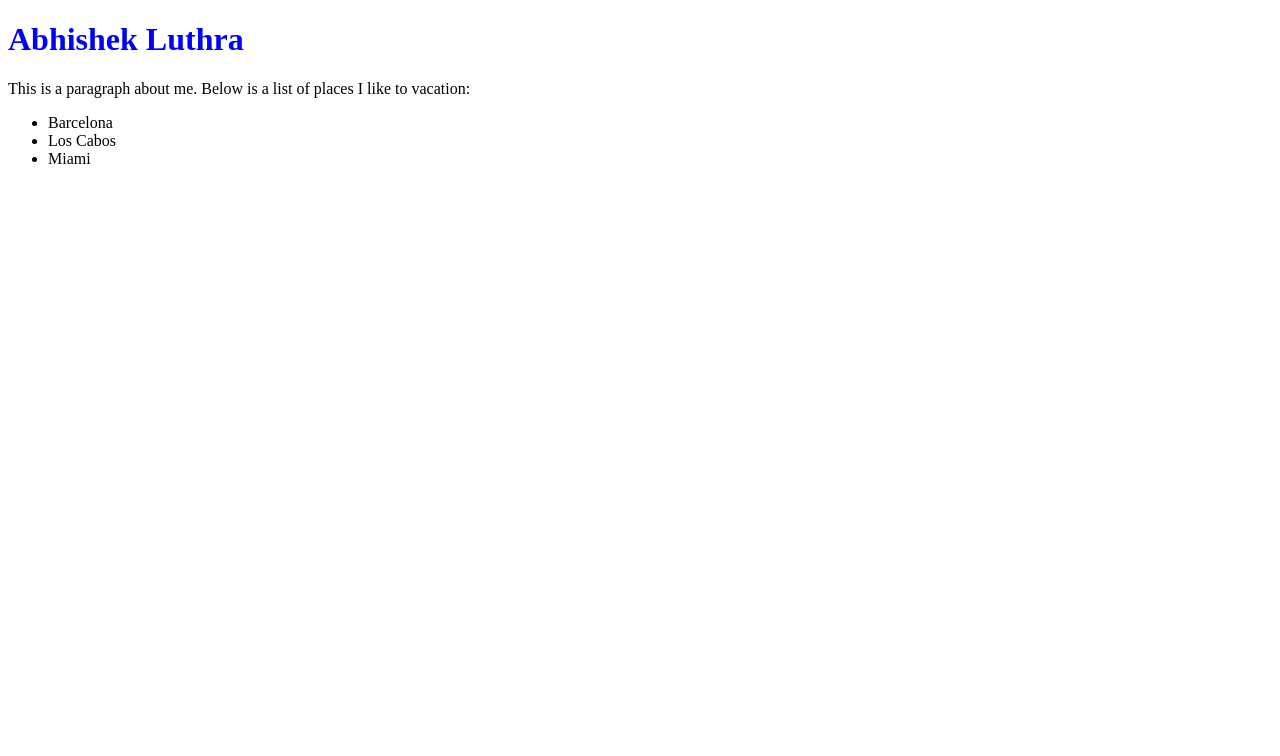
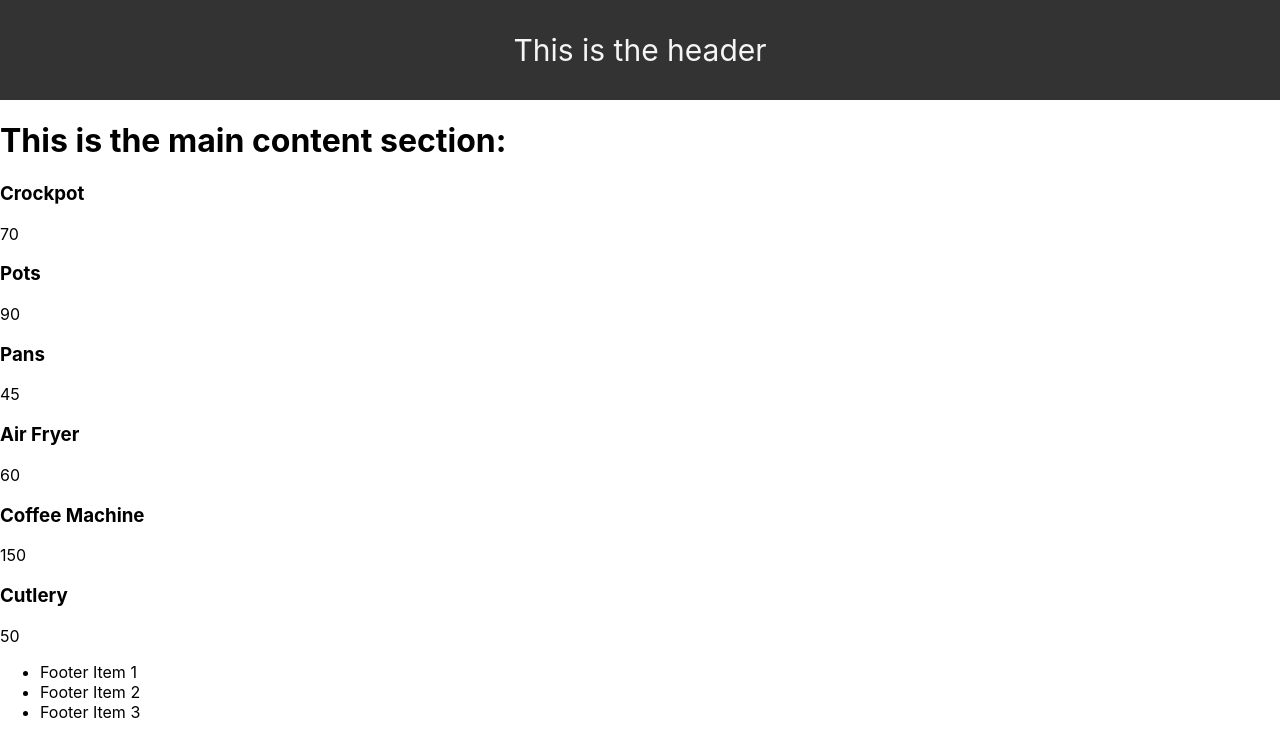
Before and after one commit to abhishekluthra/learning-react-app, a React (Create React App) app: page / in a window 1280 px wide. Shown: the top 756 px of the page. Built offline with nearby package versions, Linux system fonts and the light colour scheme.

Commit message:
More react practice!

```diff
--- /dev/null
+++ b/src/App.js
@@ -0,0 +1,17 @@
+import React from 'react';
+
+import Navbar from './components/Navbar';
+import MainContent from './components/MainContent';
+import Footer from './components/Footer';
+
+function App () {
+    return (
+        <div>
+            <Navbar />
+            <MainContent />
+            <Footer />
+        </div>
+    )
+}
+
+export default App
--- /dev/null
+++ b/src/components/Footer.js
@@ -0,0 +1,13 @@
+import React from 'react';
+
+function Footer () {
+    return (
+        <ul>
+            <li>Footer Item 1</li>
+            <li>Footer Item 2</li>
+            <li>Footer Item 3</li>
+        </ul>
+    );
+}
+
+export default Footer
--- /dev/null
+++ b/src/components/Item.js
@@ -0,0 +1,12 @@
+import React from 'react';
+
+function Item (props) {
+    return (
+        <div>
+            <h3>{props.name}</h3>
+            <p>{props.price}</p>
+        </div>
+    )
+}
+
+export default Item
--- /dev/null
+++ b/src/components/MainContent.js
@@ -0,0 +1,23 @@
+import React from 'react';
+
+import ItemList from '../data/Items';
+import Item from './Item';
+function MainContent () {
+
+    let itemComponents = ItemList.map( (item) => {
+        return <Item
+            key={item.id}
+            name={item.name}
+            price={item.price}
+        />
+    });
+
+    return (
+        <main>
+            <h1>This is the main content section:</h1>
+            {itemComponents}
+        </main>
+    )
+}
+
+export default MainContent;
--- /dev/null
+++ b/src/components/Navbar.js
@@ -0,0 +1,9 @@
+import React from 'react';
+
+function Navbar() {
+    return (
+        <header className="navbar">This is the header</header>
+    );
+}
+
+export default Navbar;
--- /dev/null
+++ b/src/data/Items.js
@@ -0,0 +1,34 @@
+const ItemList = [
+    {
+        id: 1,
+        name: 'Crockpot',
+        price: 70
+    },
+    {
+        id: 2,
+        name: 'Pots',
+        price: 90
+    },
+    {
+        id: 3,
+        name: 'Pans',
+        price: 45
+    },
+    {
+        id: 4,
+        name: 'Air Fryer',
+        price: 60
+    },
+    {
+        id: 5,
+        name: 'Coffee Machine',
+        price: 150
+    },
+    {
+        id: 6,
+        name: 'Cutlery',
+        price: 50
+    }
+]
+
+export default ItemList
--- a/src/index.css
+++ b/src/index.css
@@ -11,3 +11,19 @@ code {
   font-family: source-code-pro, Menlo, Monaco, Consolas, 'Courier New',
     monospace;
 }
+
+.my-name {
+  color: 'blue';
+}
+
+.navbar {
+  height: 100px;
+  background-color: #333333;
+  color: whitesmoke;
+  margin-bottom: 15px;
+  text-align: center;
+  font-size: 30px;
+  display: flex;
+  justify-content: center;
+  align-items: center;
+}
--- a/src/index.js
+++ b/src/index.js
@@ -1,24 +1,10 @@
 import React from 'react';
 import ReactDOM from 'react-dom';
 
-function MyInfo () {
-    const headerStyle = {
-        color: 'blue',
-    }
-    return (
-        <div>
-            <h1 style={headerStyle}>Abhishek Luthra</h1>
-            <p>This is a paragraph about me. Below is a list of places I like to vacation:</p>
-            <ul>
-                <li>Barcelona</li>
-                <li>Los Cabos</li>
-                <li>Miami</li>
-            </ul>
-        </div>
-    );
-};
+import App from './App';
+import './index.css';
 
 ReactDOM.render(
-    <MyInfo />,
-  document.getElementById('root')
+    <App />,
+    document.getElementById('root')
 );
```
Also changed, not shown: src/components/Joke.js (added, +20 -0 lines), src/components/MyInfo.js (added, +20 -0 lines), src/components/Todo.js (added, +12 -0 lines), src/data/Jokes.js (added, +21 -0 lines), 1 other file (tests, documents, lock files or other folders).
